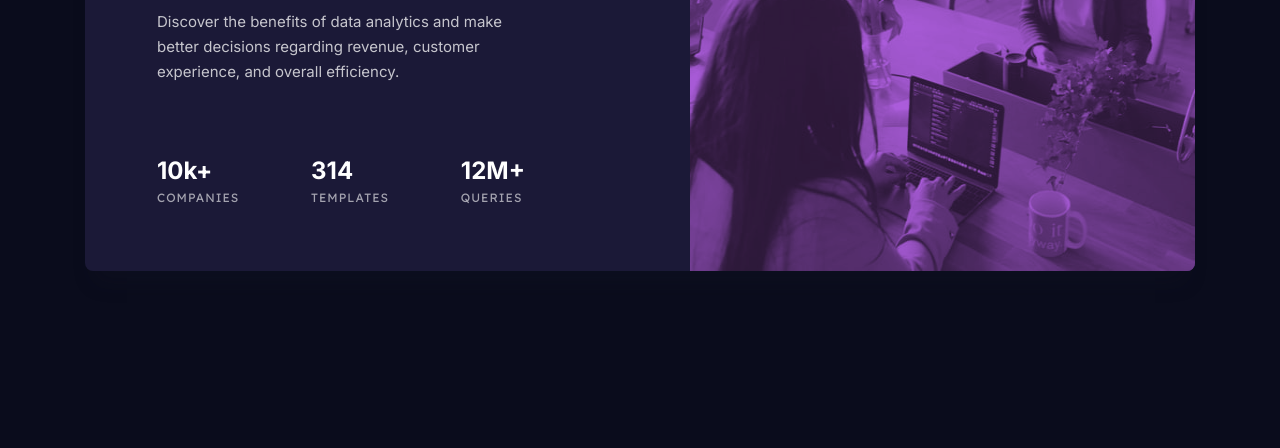
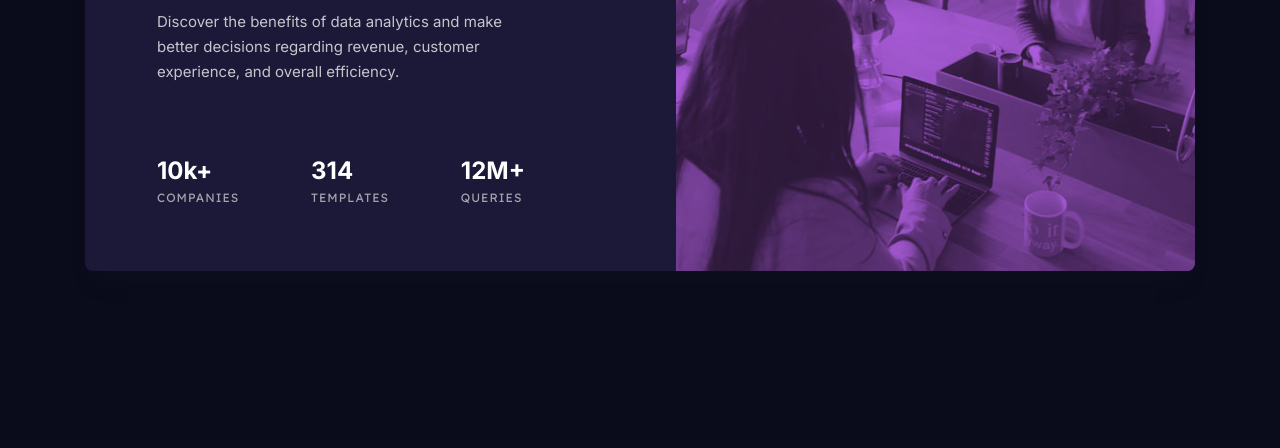
Before and after one commit to paulaabro/stats-preview-card-component, a plain HTML site: page index.html in a window 1280 px wide. Shown: the part 352-800 px from the top of the page. Drawn offline with Linux system fonts and the light colour scheme.

Commit message:
change image width

```diff
--- a/style.css
+++ b/style.css
@@ -81,20 +81,18 @@ h1 strong {
 @media (min-width: 1110px) {
   .card {
     width: 1110px;
-    height: 446px;
 
     display: flex;
     flex-direction: row-reverse;
   }
 
   .image {
-    width: 540px;
     height: 446px;
     border-radius: 0 8px 8px 0;
   }
 
   img {
-    width: 540px;
+    width: 555px;
     height: 446px;
     border-radius: 0 8px 8px 0;
     mix-blend-mode: multiply;
@@ -102,7 +100,7 @@ h1 strong {
   }
 
   .card-text {
-    width: 570px;
+    width: 555px;
     margin: 71px 0 59px 72px;
     text-align: start;
   }
```
